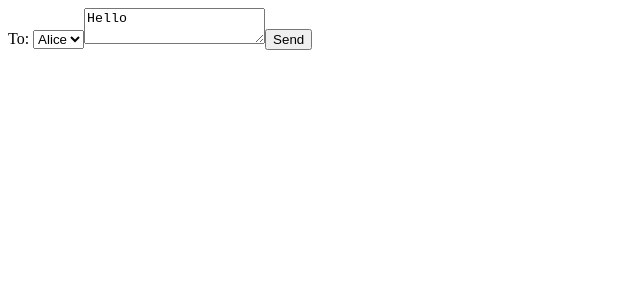
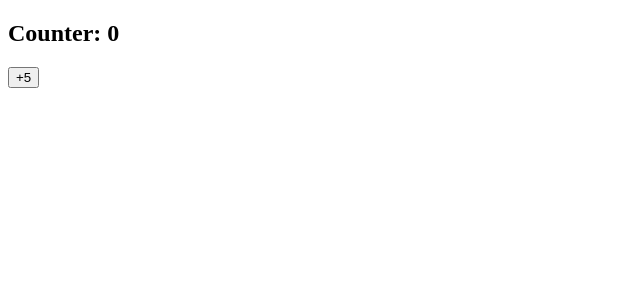
Before and after one commit to sarthak-negi22/100daysReact, a React (Create React App) app: page / in a window 1280 px wide. Shown: the top 300 px of the page, without its empty margins (0-640 px from the left). Built offline with nearby package versions, Linux system fonts and the light colour scheme.

Commit message:
state updates completed

```diff
--- a/src/App.js
+++ b/src/App.js
@@ -129,10 +129,23 @@
 
 
 
-import StateSnapshot from "./StateSnapshot";
+// import StateSnapshot from "./StateSnapshot";
+
+// export default function App() {
+//     return (
+//         <StateSnapshot/>
+//     );
+// }
+
+
+
+
+import StateUpdates from "./StateUpdates";
 
 export default function App() {
     return (
-        <StateSnapshot/>
-    );
+        <>
+            <StateUpdates/>
+        </>
+    )
 }
--- /dev/null
+++ b/src/StateUpdates.js
@@ -0,0 +1,70 @@
+import { useState } from "react";
+
+// replacing state after updating it
+function ReplaceStateAfterUpdate() {
+    const [increment, setIncrement] = useState(0);
+
+    function handleIncrement() {
+        setIncrement(increment + 5)
+        setIncrement(increment => increment + 1)
+        setIncrement(69);
+    }
+
+    return (
+        <>
+            <h2>Counter: { increment } </h2>
+            <button onClick={ handleIncrement }>
+                +5
+            </button>
+        </>
+    );
+}
+
+// updating the state after replacing it
+function UpdateStateAfterReplace() {
+    const [increment, setIncrement] = useState(0);
+
+    function handleIncrement() {
+        setIncrement(increment + 3)
+        setIncrement(increment => increment + 1)
+    }
+
+    return (
+        <>
+            <h2>Counter { increment }</h2>
+            <button onClick = { handleIncrement }>
+                +3
+            </button>
+        </>
+    );
+}
+
+function Counter() {
+    const [increment, setIncrement] = useState(0);
+
+    function handleIncrement() {
+        // setIncrement(increment => increment + 3);            //updater function
+        setIncrement(increment + 1);
+    }
+
+    return (
+        <>
+            <h2>Counter = { increment }</h2>
+            <button onClick = { handleIncrement }>
+                +3
+            </button>
+        </>
+    );
+}
+
+export default function StateUpdates() {
+    return (
+        <>
+            {/* <Counter/> */}
+
+            {/* <UpdateStateAfterReplace/> */}
+
+            <ReplaceStateAfterUpdate/>
+        </>
+    )
+}
```
